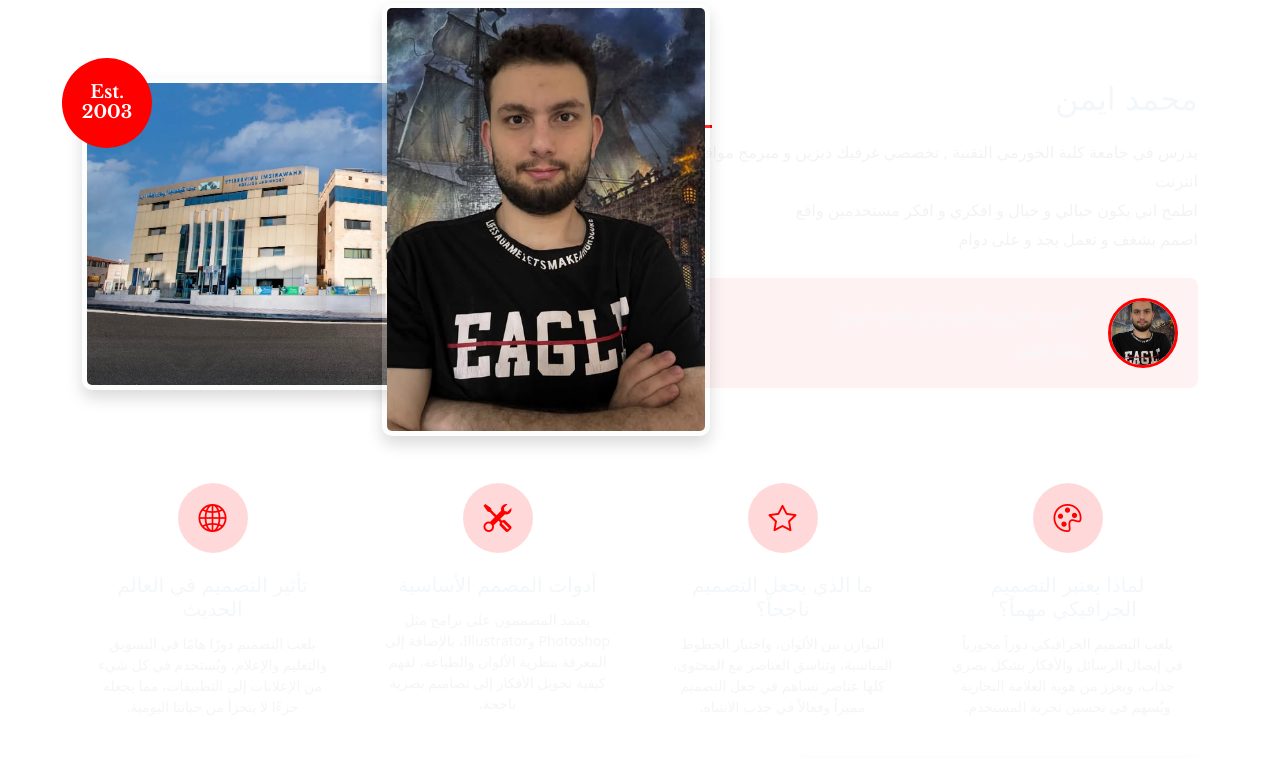
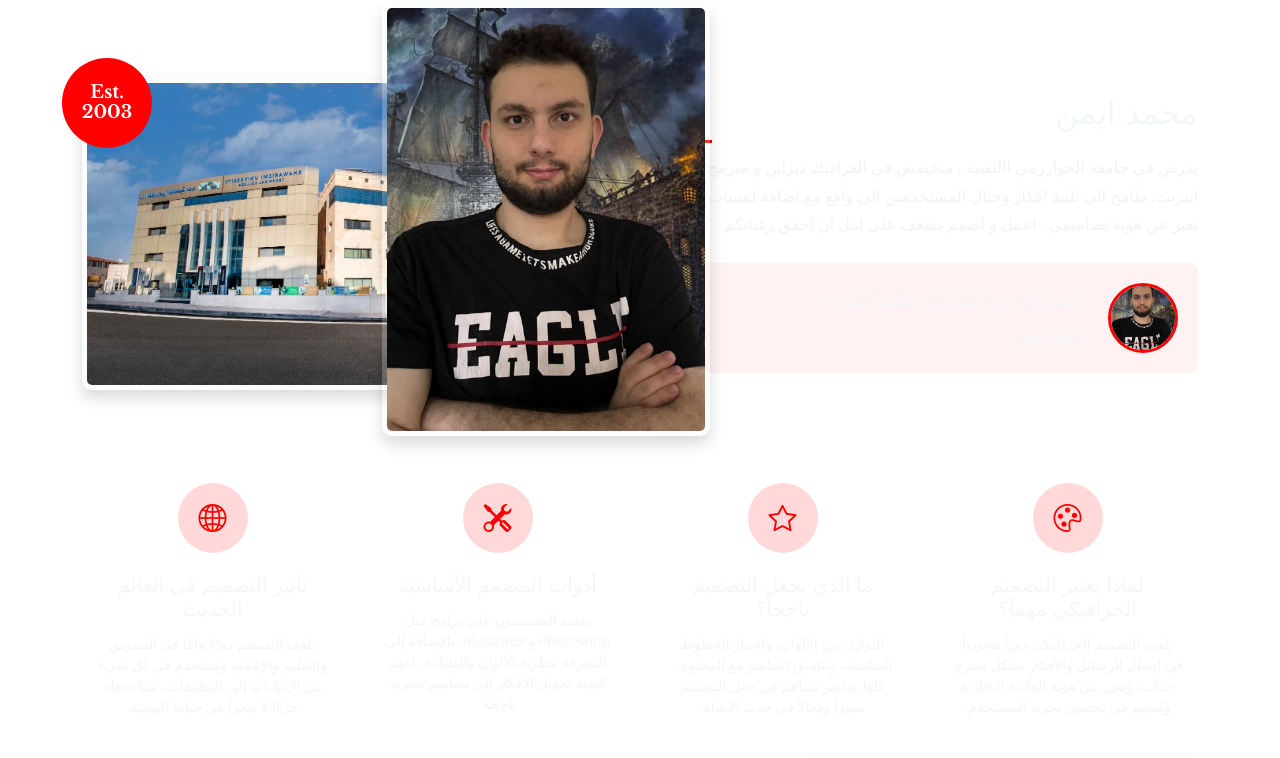
Before and after one commit to 3okel/3okel_dark22, a plain HTML site: page index.html in a window 1280 px wide. Shown: the part 842-1600 px from the top of the page. Drawn offline with nearby package versions, Linux system fonts and the light colour scheme.

Commit message:
Update index.html

```diff
--- a/index.html
+++ b/index.html
@@ -151,9 +151,9 @@
             <div class="about-content">
               <h3>محمد ايمن&nbsp;&nbsp;</h3>
 
-              <p>يدرس في جامعة كلبة الخورمي التقنية , تخصصي غرفيك ديزين و مبرمج مواقع انترنت&nbsp;<br>
-اطمح اني يكون خيالي و خيال و افكري و افكر مستخدمين واقع&nbsp;<br>
-اصمم بشغف و تعمل بجد و على دوام&nbsp; &nbsp; &nbsp; &nbsp;</p>
+              <p>يدرس في جامعة الخوارزمي االتقنية , متخصص في الغرافيك ديزاين و مبرمج مواقع انترنت.
+				طامح الى تلبية افكار وخيال المستخدمين  الى واقع مع اضافة لمسات ابداعية تعبر عن هوية تصاميمي .
+				اعمل و اصمم بشغف على امل ان  احقق رغباتكم </p>
 
               <div class="chef-signature mt-4">
                 <div class="row align-items-center">
@@ -345,8 +345,8 @@
 
       <!-- Section Title -->
       <div class="container section-title" data-aos="fade-up">
-        <h2>رائي المستخدمين </h2>
-        <p>رائيهم عن تصميماتي و كم رضاهم عنها</p>
+        <h2>أراءالمستخدمين </h2>
+        <p>رأيهم عن تصميماتي و كم رضاهم عنها</p>
       </div><!-- End Section Title -->
 
       <div class="container" data-aos="fade-up" data-aos-delay="100">
```
